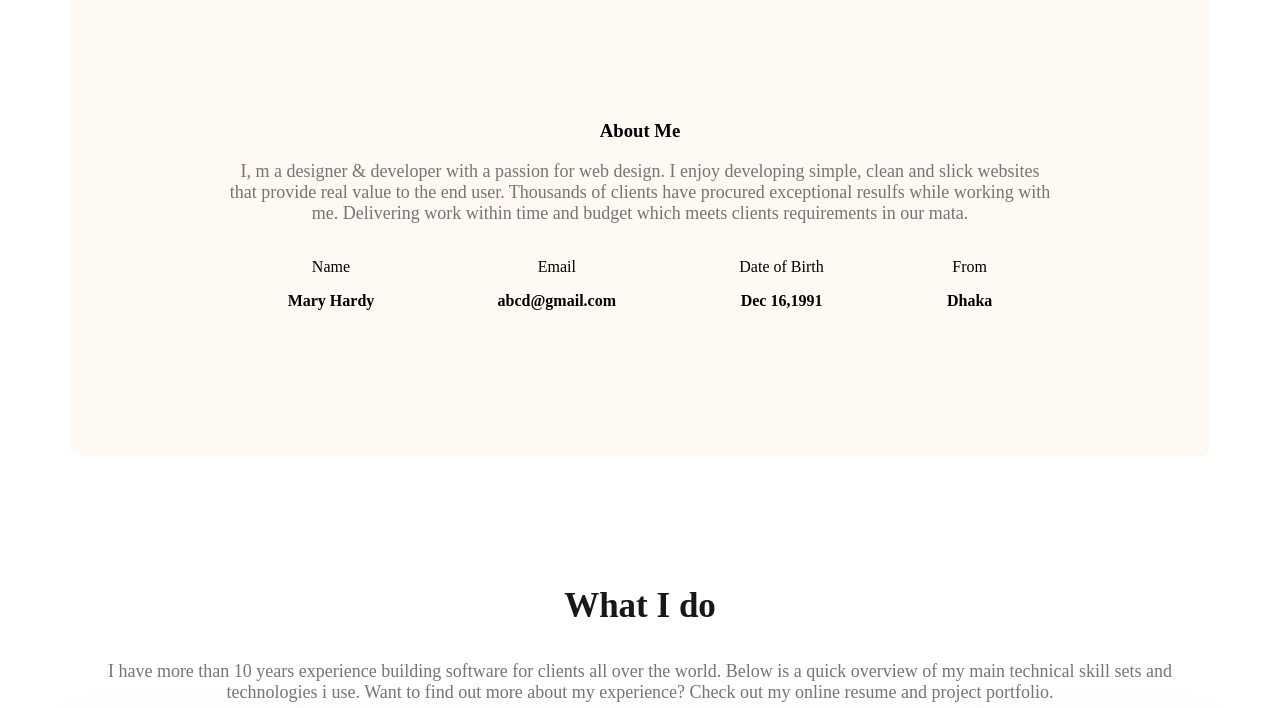
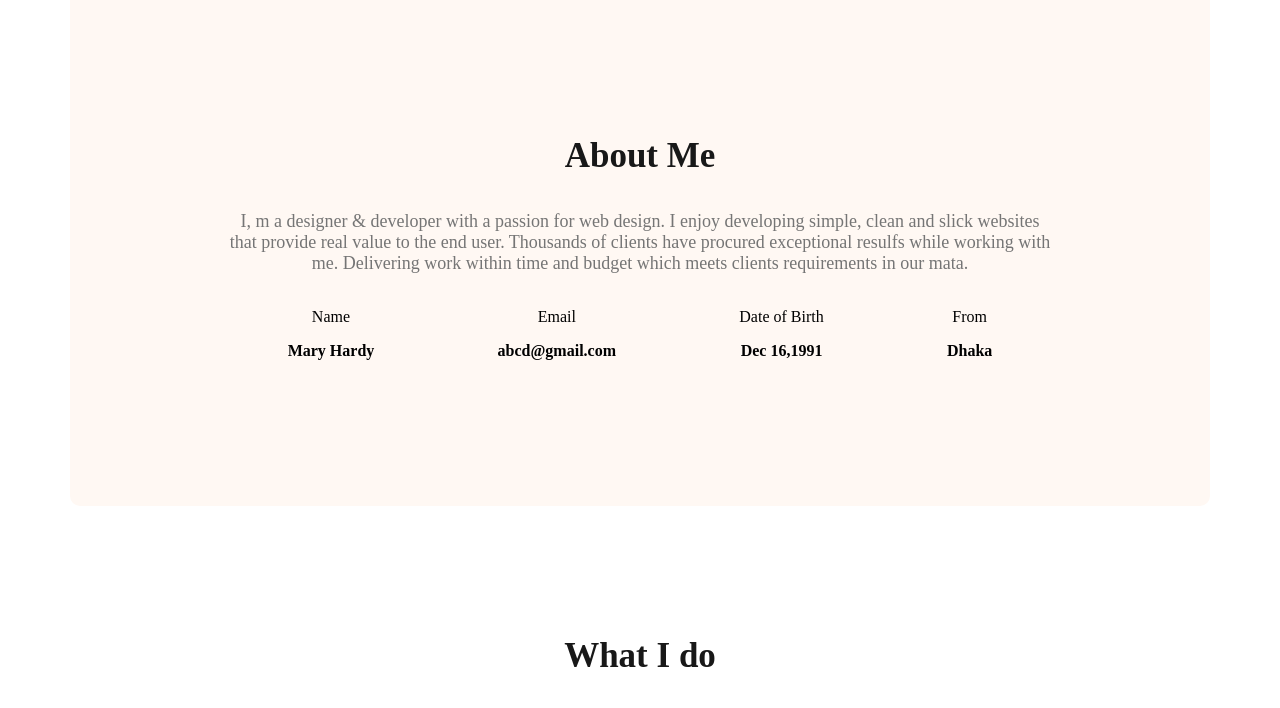
Before and after one commit to sumu9897/web-dev-portfolio, a plain HTML site: page index.html in a window 1280 px wide. Shown: the part 980-1688 px from the top of the page. Drawn offline with Linux system fonts and the light colour scheme.

```diff
--- a/index.html
+++ b/index.html
@@ -34,7 +34,7 @@
     </header>
     <main>
         <section class="about secondary-bg">
-            <h3 class="sectio-title">About Me</h3>
+            <h3 class="section-title">About Me</h3>
             <p class="section-description">I, m a designer & developer with a passion for web design. I enjoy developing simple, clean and slick websites that provide real value to the end user. Thousands of clients have procured exceptional resulfs while working with me. Delivering work within time and budget which meets clients requirements in our mata.</p>
             <div class="about-items">
                 <div class="about-item">
```
